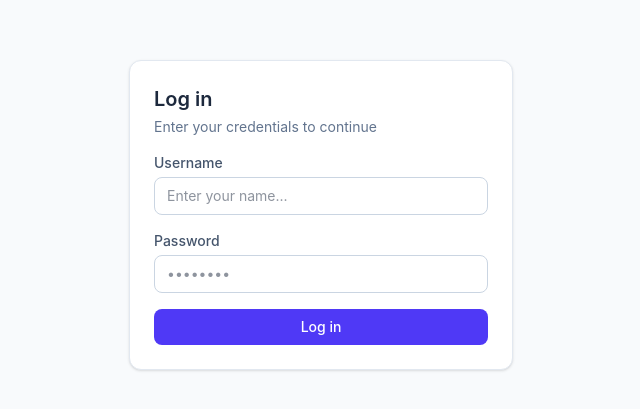
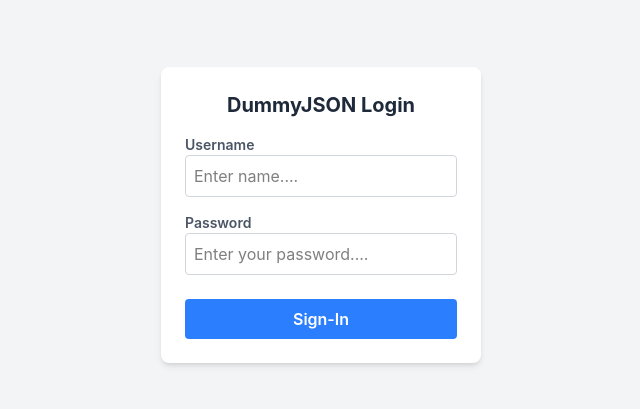
Before and after one commit to Sarthak05-code/ReactTraning, a React (Vite) app: page / in a window 1280 px wide. Shown: the part 185-594 px from the top of the page, without its empty margins (319-959 px from the left). Built offline with nearby package versions, Linux system fonts and the light colour scheme; a web font is replaced by a local one.

Commit message:
login with api of dummyJson

```diff
--- a/src/App.jsx
+++ b/src/App.jsx
@@ -1,56 +1,74 @@
 import { useState } from "react";
 
-export default function LoginForm() {
-  const [form, setForm] = useState({ username: "", password: "" });
+export function App() {
+  const [username, setUsername] = useState("");
+  const [password, setPassword] = useState("");
 
-  const handleChange = (e) => {
-    setForm({ ...form, [e.target.name]: e.target.value });
+  const handleLogin = (e) => {
+    e.preventDefault();
+
+    const loginData = {
+      username: username,
+      password: password,
     };
 
-  const handleSubmit = () => {
-    if (!form.username.trim() || !form.password.trim()) return;
-    alert(`Login as ${form.username}`);
-    setForm({ username: "", password: "" });
+    fetch("https://dummyjson.com/auth/login", {
+      method: "POST",
+      headers: { "Content-Type": "application/json" },
+      body: JSON.stringify(loginData),
+    })
+      .then((response) => response.json())
+      .then((data) => {
+        console.log("Data From DummyJson", data);
+        if (data.accessToken) {
+          alert(`Welcome BACK , ${data.firstName}!`);
+        } else {
+          alert(`Login Failed: ` + data.message);
+        }
+      });
   };
-
   return (
-    <div className="min-h-screen bg-slate-50 p-6 flex items-center justify-center">
-      <div className="w-full max-w-sm bg-white rounded-xl shadow-sm border border-slate-200 p-6">
-        <h1 className="text-xl font-semibold text-slate-800 mb-1">Log in</h1>
-        <p className="text-sm text-slate-500 mb-4">Enter your credentials to continue</p>
-
-        <div className="space-y-4">
-          <div>
-            <label className="block text-sm font-medium text-slate-600 mb-1">Username</label>
+    <div className="flex min-h-screen items-center justify-center bg-gray-100">
+      <form
+        onSubmit={handleLogin}
+        className="w-80 rounded-lg bg-white p-6 shadow-md"
+      >
+        <h2 className="mb-4 text-center text-xl font-bold text-gray-800">
+          DummyJSON Login
+        </h2>
+        <div className="mb-4">
+          <label className="block text-sm font-semibold text-gray-600">
+            Username
+          </label>
           <input
-              name="username"
-              value={form.username}
-              onChange={handleChange}
-              placeholder="Enter your name..."
-              className="w-full rounded-lg border border-slate-300 px-3 py-2 text-sm text-slate-800 focus:outline-none focus:ring-2 focus:ring-indigo-400"
-            />
+            type="text"
+            value={username}
+            onChange={(e) => setUsername(e.target.value)}
+            className="w-full rounded border border-gray-300 p-2 focus:outline-blue-500"
+            placeholder="Enter name...."
+          ></input>
         </div>
-
-          <div>
-            <label className="block text-sm font-medium text-slate-600 mb-1">Password</label>
+        <div className="mb-6">
+          <label className="block text-sm font-semibold text-gray-600">
+            Password
+          </label>
           <input
-              name="password"
             type="password"
-              value={form.password}
-              onChange={handleChange}
-              placeholder="••••••••"
-              className="w-full rounded-lg border border-slate-300 px-3 py-2 text-sm text-slate-800 focus:outline-none focus:ring-2 focus:ring-indigo-400"
-            />
+            value={password}
+            onChange={(e) => setPassword(e.target.value)}
+            className="w-full rounded border border-gray-300 p-2 focus:outline-blue-500"
+            placeholder="Enter your password...."
+          ></input>
         </div>
-
         <button
-            onClick={handleSubmit}
-            className="w-full bg-indigo-600 hover:bg-indigo-700 text-white text-sm font-medium py-2 rounded-lg transition-colors"
+          type="submit"
+          className="w-full rounded bg-blue-500 py-2 font-semibold text-white hover:bg-blue-700 "
         >
-            Log in
+          Sign-In
         </button>
-        </div>
-      </div>
+      </form>
     </div>
   );
 }
+
+export default App;
```
Lines whose indentation alone changed are shown as unchanged.
